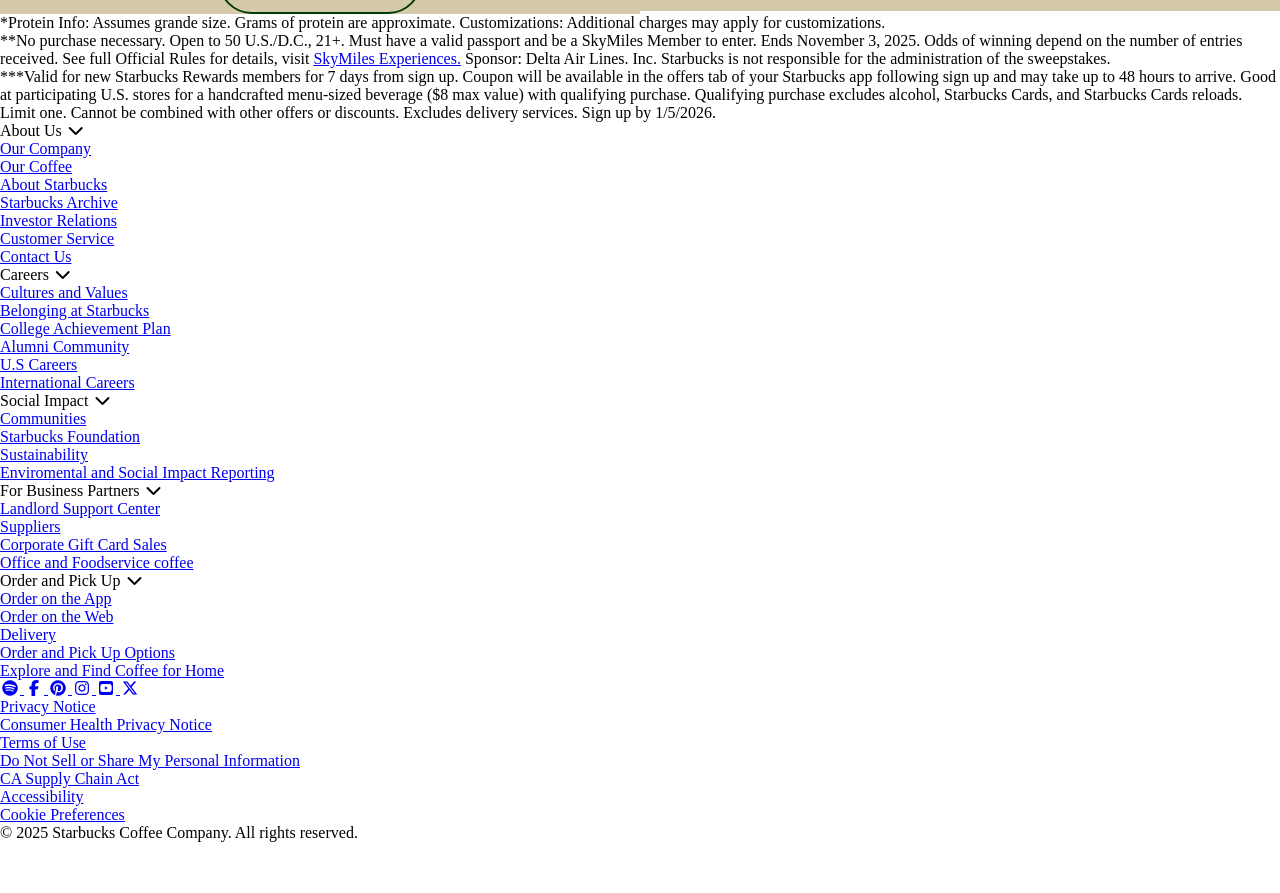
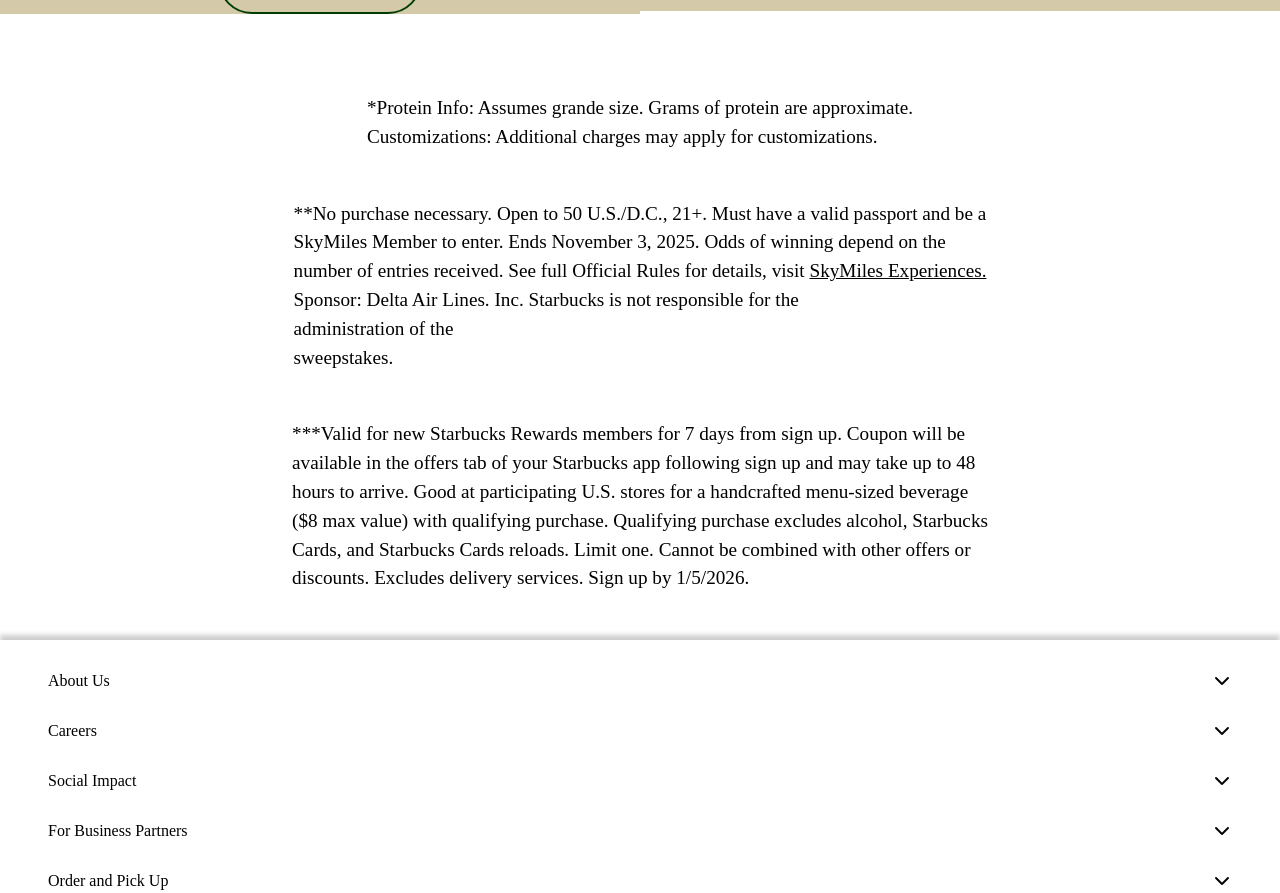
Before and after one commit to AbdulMujeeb111-hub/STAR, a plain HTML site: page index.html in a window 1280 px wide. Shown: the part 2462-3355 px from the top of the page. Before the commit the page ends 3304 px from the top, so only its background shows below. Drawn offline with Linux system fonts and the light colour scheme; a web font is replaced by a local one.

Commit message:
cloning done

```diff
--- a/index.html
+++ b/index.html
@@ -93,24 +93,27 @@
 
    </main> <!-- end of main grid section -->
 
-   <section class=""><!--(to wrap the T's and C's in order to center it later) -->
 
-   <p>*Protein Info: Assumes grande size. Grams of protein are approximate. Customizations: Additional charges may apply for customizations.</p>
 
-   <p>
-     **No purchase necessary. Open to 50 U.S./D.C., 21+. Must have a valid passport and be a SkyMiles Member to enter. Ends November 3, 2025. Odds of winning depend on the number of entries received. See full Official Rules for details, visit <a href="https://skymilesexperiences.com/?utm_source=email&utm_campaign=NWSL&utm_medium=marketing" target="_blank">SkyMiles Experiences.</a>
-     Sponsor: Delta Air Lines. Inc. Starbucks is not responsible for the administration of the sweepstakes.
+   <section><!--(to wrap the T's and C's in order to center it later) -->
+
+   <p class="S1">*Protein Info: Assumes grande size. Grams of protein are approximate. <br> Customizations: Additional charges may apply for customizations.</p>
+
+   <p class="S2">
+     **No purchase necessary. Open to 50 U.S./D.C., 21+. Must have a valid passport and be a <br>SkyMiles Member to enter. Ends November 3, 2025. Odds of winning depend on the <br>number of entries received. See full Official Rules for details, visit <a href="https://skymilesexperiences.com/?utm_source=email&utm_campaign=NWSL&utm_medium=marketing" target="_blank">SkyMiles Experiences.</a> <br>
+     Sponsor: Delta Air Lines. Inc. Starbucks is not responsible for the <br> administration of the <br>sweepstakes.
    </p>
 
-   <p>
-     ***Valid for new Starbucks Rewards members for 7 days from sign up. Coupon will be available in the offers tab of your Starbucks app following sign up and may take up to 48 hours to arrive. Good at participating U.S. stores for a handcrafted menu-sized beverage ($8 max value) with qualifying purchase. Qualifying purchase excludes alcohol, Starbucks Cards, and Starbucks Cards reloads. Limit one. Cannot be combined with other offers or discounts. Excludes delivery services. Sign up by 1/5/2026.
+   <p class="S3">
+     ***Valid for new Starbucks Rewards members for 7 days from sign up. Coupon will be <br> available in the offers tab of your Starbucks app following sign up and may take up to 48 <br>hours to arrive. Good at participating U.S. stores for a handcrafted menu-sized beverage<br> ($8 max value) with qualifying purchase. Qualifying purchase excludes alcohol, Starbucks <br>Cards, and Starbucks Cards reloads. Limit one. Cannot be combined with other offers or <br>discounts. Excludes delivery services. Sign up by 1/5/2026.
    </p>
 
-   </section>
+   </section> <!-- end of SECTION -->
+
 
    <aside> <!-- to wrap the collapsible section I wanna maneuver with css hover state and font-awesome -->
 
-     <div>About Us   <i class="fa-solid fa-chevron-down"></i>
+     <div> <h4>About Us  <i class="fa-solid fa-chevron-down"></i></h4>
        <ul>
          <li><a href="https://www.starbucks.com/about-us/" target="_blank">Our Company</a></li>
          <li><a href="https://about.starbucks.com/stories/category/coffee-products/coffee/" target="_blank">Our Coffee</a></li>
@@ -123,7 +126,7 @@
      </div>
 
 
-      <div>Careers <i class="fa-solid fa-chevron-down"></i>
+      <div> <h4>Careers  <i class="fa-solid fa-chevron-down"></i></h4>
        <ul>
          <li><a href="https://careers.starbucks.com/culture/" target="_blank">Cultures and Values </a></li>
          <li><a href="https://about.starbucks.com/belonging-at-starbucks/" target="_blank">Belonging at Starbucks</a></li>
@@ -135,7 +138,7 @@
      </div>
 
 
-      <div>Social Impact  <i class="fa-solid fa-chevron-down"></i>
+      <div><h4>Social Impact <i class="fa-solid fa-chevron-down"></i></h4>
        <ul>
          <li><a href="https://about.starbucks.com/communities/" target="_blank">Communities</a></li>
          <li><a href="https://about.starbucks.com/the-starbucks-foundation/" target="_blank">Starbucks Foundation</a></li>
@@ -145,7 +148,7 @@
      </div>
 
 
-      <div>For Business Partners  <i class="fa-solid fa-chevron-down"></i>
+      <div><h4>For Business Partners <i class="fa-solid fa-chevron-down"></i></h4>
        <ul>
          <li><a href="https://www.starbucks.com/business/landlord-faq/" target="_blank">Landlord Support Center</a></li>
          <li><a href="https://www.starbucks.com/business/suppliers/" target="_blank">Suppliers</a></li>
@@ -155,7 +158,7 @@
      </div>
 
 
-      <div>Order and Pick Up  <i class="fa-solid fa-chevron-down"></i>
+      <div><h4>Order and Pick Up <i class="fa-solid fa-chevron-down"></i></h4>
        <ul>
          <li><a href="https://www.starbucks.com/rewards/mobile-apps/" target="_blank">Order on the App</a></li>
          <li><a href="https://www.starbucks.com/menu" target="_blank">Order on the Web</a></li>
@@ -202,7 +205,7 @@
 
 
 
-    &copy; 2025 Starbucks Coffee Company. All rights reserved.
+   <p class="copy"> &copy; 2025 Starbucks Coffee Company. All rights reserved. </p>
    </footer>
 
 
--- a/style.css
+++ b/style.css
@@ -121,9 +121,10 @@ main{
   display: grid;
   grid-template-columns: 1fr 1fr;
   row-gap: 3em;
+  margin-bottom: 5em;
 }
 
-article{
+main article{
   width: 100%;
 }
 
@@ -143,6 +144,7 @@ article img{
  /* main grid item 1 */
 .SB1{
  width: 100%;
+ height: 100%;
  display: grid;
  background-color: rgb(92 64 51/95%);
 }
@@ -230,6 +232,7 @@ article img{
   .SB3{
     display: grid;
     width: 100%;
+    height: 100%;
     background-color: #0F5F4C;
     font-family: "Momo Trust Display", sans-serif;
   }
@@ -278,6 +281,7 @@ article img{
     background-color: #D4C9A8;
     font-family: Arial, sans-serif;
     width: 100%;
+    height: 100%;
     color: #003d00;
   }
 
@@ -319,3 +323,110 @@ article img{
   /* END OF MAIN GRID */
 
   /* SECTION TO BE CENTERED */
+
+section{
+  display: grid;
+  font-size: 1.2em;
+  grid-template-columns: 1fr;
+  line-height: 1.5;
+  row-gap: 2.5em;
+}
+
+.S1,
+.S2,
+.S3 {
+  justify-self: center;
+}
+
+section .S2 a{
+  color:black;
+}
+
+/* ASIDE SECTION */
+
+aside{
+  box-shadow: 0 -5px 5px 0 rgb(0 0 0/20%);
+  margin-top: 2.9em;
+  padding: 2em 3em;
+  padding-bottom: 1em;
+  font-size: 1em;
+}
+
+aside div h4{
+  font-weight: normal;
+  display: flex;
+  justify-content: space-between;
+  margin-bottom: 2em;
+}
+
+aside div ul{
+  list-style-type: none;
+  line-height: 2;
+  display: none;
+}
+
+aside div:hover ul{
+  display: block;
+}
+
+aside div ul li a{
+  text-decoration: none;
+  color: rgb(0 0 0/ 60%);
+}
+
+aside div ul li a:hover,
+aside div ul li a:focus{
+  text-decoration: none;
+  color: rgb(0 0 0);
+}
+
+
+/* FOOTER SECTION */
+footer{
+  box-shadow: 0 -3px 3px 0 rgb(0 0 0/20%);
+  padding-left: 2em;
+  margin-top: 1.5em;
+  border-top: 1px solid rgb(0 0 0/20%);
+}
+
+footer nav{
+  display: flex;
+  width: 15%;
+  justify-content: space-evenly;
+  margin-top: 2em;
+  margin-bottom: 2em;
+}
+
+footer nav a{
+  color: white;
+  background-color: black;
+  text-decoration: none;
+  background-clip: border-box;
+  border-radius: 50%;
+  padding: 5px;
+}
+
+footer p a{
+  color: black;
+  text-decoration: none;
+  word-spacing: 3px;
+  line-height: 1.5;
+  letter-spacing: 1px;
+}
+
+footer p a:hover{
+  color: black;
+  text-decoration: revert;
+}
+
+footer p a:focus{
+  color: black;
+  text-decoration: revert;
+}
+
+.copy{
+  color: rgb(0 0 0/ 70%);
+  font-style: oblique;
+  margin-top: 2.5em;
+  margin-bottom: 3em;
+}
```
